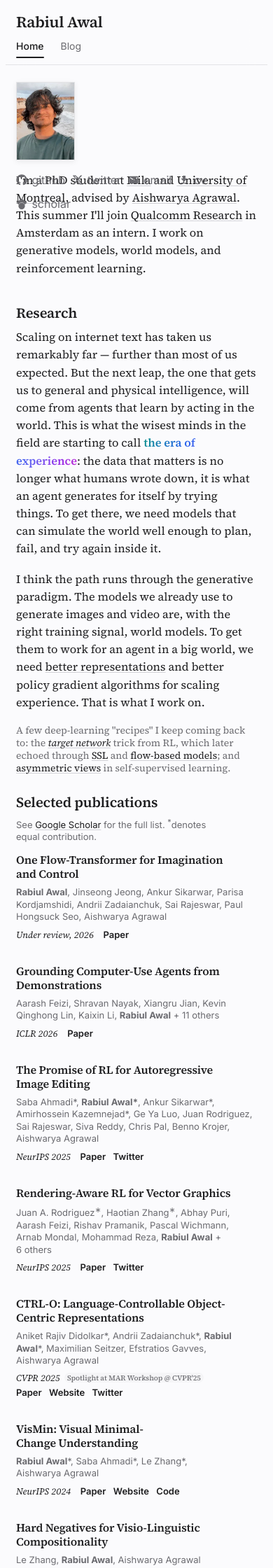
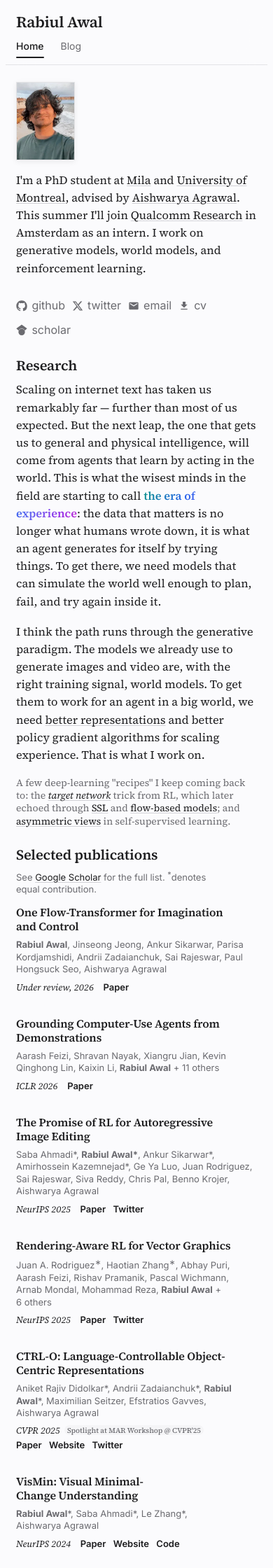
Before and after one commit to rabiulcste/rabiulcste.github.io, a Jekyll site: the page built from index.html, in a window 390 px wide. Shown: the top 2240 px of the page at 70% size. Built offline with Jekyll 4.4.1, drawn with Linux system fonts in a browser that asks for light colours.

Commit message:
Fix mobile profile layout: place social links on their own row
The full-width social-links row defaulted to grid-row: 2, which overlapped
the bio in the single-column mobile layout. Add an explicit grid-row: 3
inside the mobile media query so photo, bio, and social links stack
cleanly.

Co-Authored-By: Claude Opus 4.7 (1M context) <noreply@anthropic.com>

```diff
--- a/css/rabiul-blog.css
+++ b/css/rabiul-blog.css
@@ -1434,7 +1434,7 @@ footer .copyright {
 
     .profile {
         grid-template-columns: 1fr;
-        grid-template-rows: auto auto;
+        grid-template-rows: auto auto auto;
         row-gap: var(--space-3);
         column-gap: 0;
     }
@@ -1450,6 +1450,10 @@ footer .copyright {
     .profile-bio {
         grid-column: 1;
         grid-row: 2;
+    }
+    .profile .social-links {
+        grid-column: 1;
+        grid-row: 3;
     }
     .profile-bio > p:first-child { margin-top: 0; }
 
```
Also changed, not shown: css/rabiul-blog.min.css.
